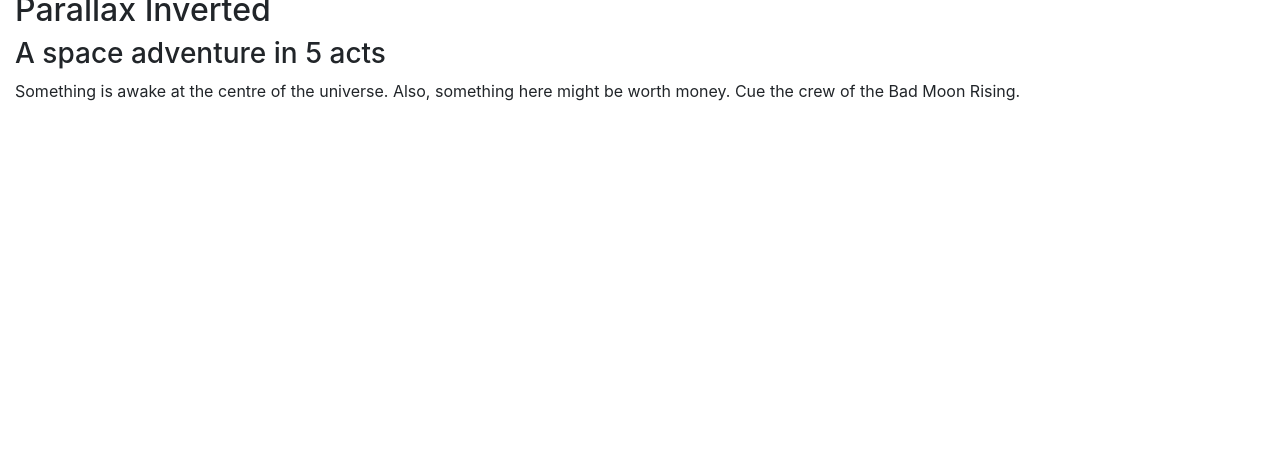
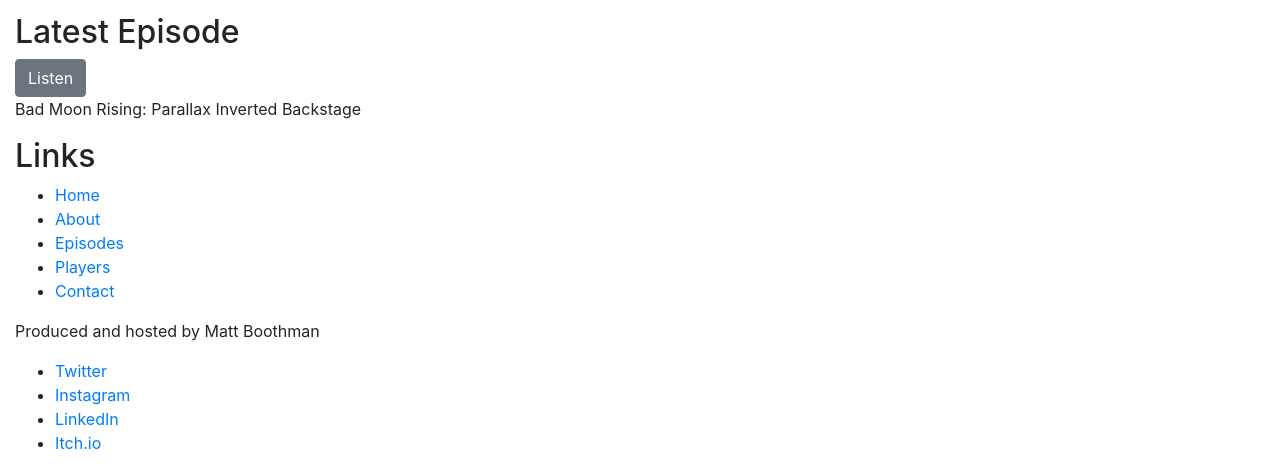
Before and after one commit to Code-Institute-Submissions/merely-roleplayers, a plain HTML site: page index.html in a window 1280 px wide. Shown: the part 732-1203 px from the top of the page. Before the commit the page ends 851 px from the top, so only its background shows below. Drawn offline with nearby package versions, Linux system fonts and the light colour scheme.

Commit message:
Basic footer layout

```diff
--- a/index.html
+++ b/index.html
@@ -55,12 +55,13 @@
     <section class="container-fluid">
 
         <h1>Subscribe</h1>
-        <a href="http://merelyroleplayers.podbean.com/feed/">RSS</a><br>
-        <a href="https://itunes.apple.com/gb/podcast/merely-roleplayers/id1301999708">Apple/iTunes</a><br>
-        <a href="https://open.spotify.com/show/2GUw70fXpJPqi0a0DAYzJN?si=WUxyzcCVQJq6k0s3hO00eg">Spotify</a><br>
-        <a href="http://subscribeonandroid.com/merelyroleplayers.podbean.com/feed/">Android</a><br>
-        <a href="https://www.stitcher.com/podcast/m-j-starling/merely-roleplayers">Stitcher</a><br>
-        <a href="https://www.blubrry.com/merely_roleplayers/">Blubrry</a><br>
+
+        <a class="btn btn-secondary" href="http://merelyroleplayers.podbean.com/feed/" role="button">RSS</a>
+        <a class="btn btn-secondary" href="https://itunes.apple.com/gb/podcast/merely-roleplayers/id1301999708" role="button">Apple/iTunes</a>
+        <a class="btn btn-secondary" href="https://open.spotify.com/show/2GUw70fXpJPqi0a0DAYzJN?si=WUxyzcCVQJq6k0s3hO00eg" role="button">Spotify</a>
+        <a class="btn btn-secondary" href="http://subscribeonandroid.com/merelyroleplayers.podbean.com/feed/" role="button">Android</a>
+        <a class="btn btn-secondary" href="https://www.stitcher.com/podcast/m-j-starling/merely-roleplayers" role="button">Stitcher</a>
+        <a class="btn btn-secondary" href="https://www.blubrry.com/merely_roleplayers/" role="button">Blubrry</a>
 
     </section>
 
@@ -73,6 +74,47 @@
 
     </section>
 
+    <footer class="container-fluid">
+
+        <row>
+
+            <div>
+
+                <h2>Latest Episode</h2>
+                <a class="btn btn-secondary" href="https://merelyroleplayers.podbean.com/e/inverted-backstage-badmoon/" role="button">Listen</a>
+                <p>Bad Moon Rising: Parallax Inverted Backstage</p>
+
+            </div>
+
+            <div>
+                <h2>Links</h2>
+                <ul>
+                    <li><a href="index.html">Home</a></li>
+                    <li><a href="#">About</a></li>
+                    <li><a href="#">Episodes</a></li>
+                    <li><a href="#">Players</a></li>
+                    <li><a href="#">Contact</a></li>
+                </ul>
+
+
+            </div>
+
+            <div>
+
+                <p>Produced and hosted by Matt Boothman</p>
+                <ul>
+                    <li><a href="https://twitter.com/MerelyMJ">Twitter</a></li>
+                    <li><a href="http://instagram.com/merelymatt">Instagram</a></li>
+                    <li><a href="http://www.linkedin.com/in/mattboothman">LinkedIn</a></li>
+                    <li><a href="https://merelymatt.itch.io/">Itch.io</a></li>
+                </ul>
+
+            </div>
+
+        </row>
+
+    </footer>
+
 </body>
 
 </html>
```
